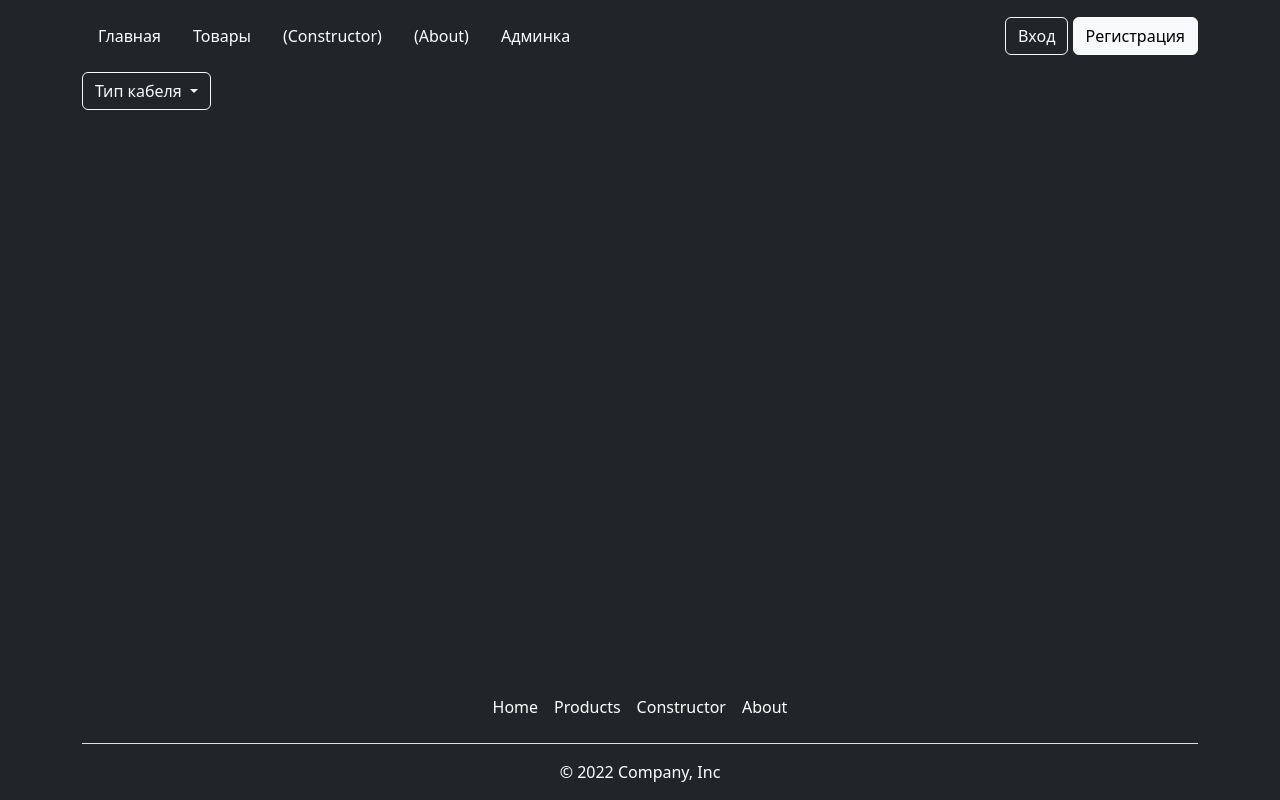
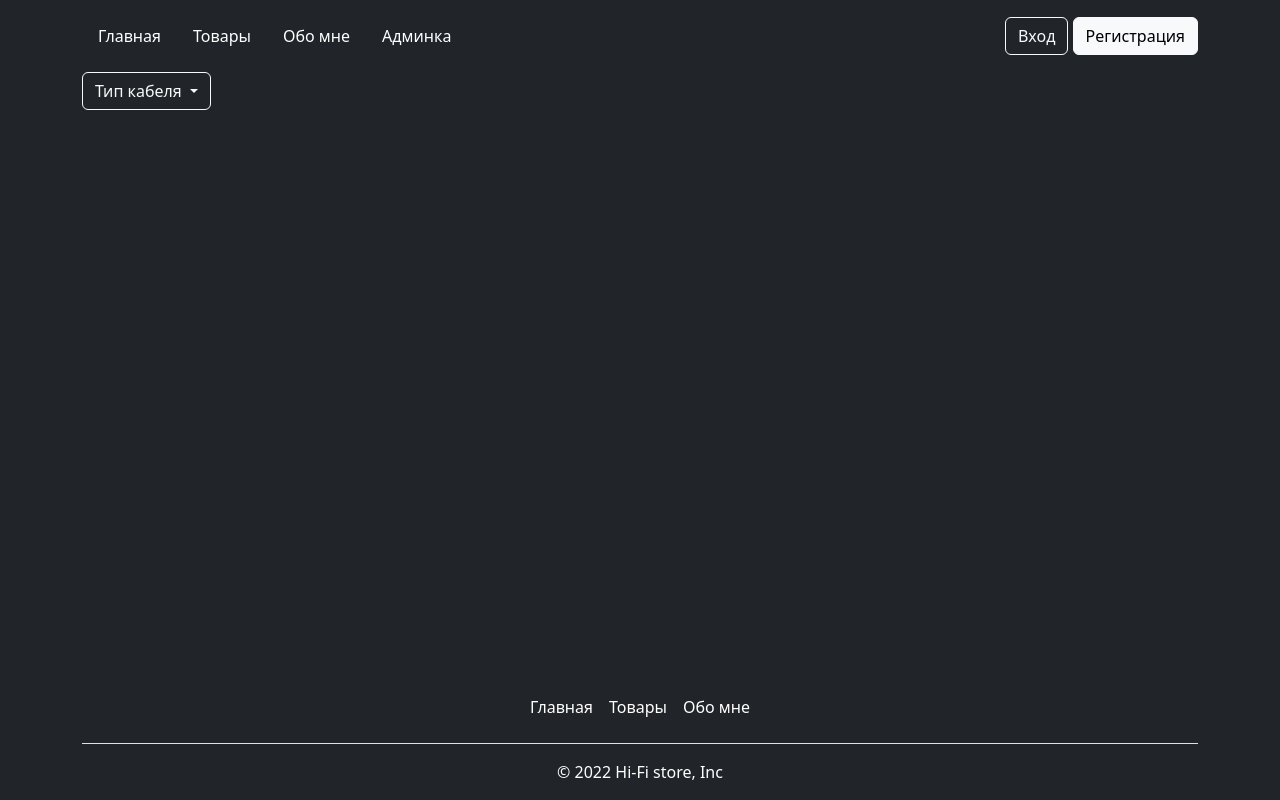
Before and after one commit to BreachAndHole/audio-store-django, a Django app: page /cables/ in a window 1280 px wide. Run offline with Django 4.2, Linux system fonts and the light colour scheme; data that the repository does not hold is empty.

Commit message:
about page template added

```diff
--- a/cables_shop/shop/templates/shop/base.html
+++ b/cables_shop/shop/templates/shop/base.html
@@ -2,11 +2,13 @@
 <html lang="ru">
 
 <head>
+    {% load static %}
     <meta charset="UTF-8">
     <title>{{ title }}</title>
-    <link href="https://cdn.jsdelivr.net/npm/bootstrap@5.2.0-beta1/dist/css/bootstrap.min.css" rel="stylesheet"
-          integrity="sha384-0evHe/X+R7YkIZDRvuzKMRqM+OrBnVFBL6DOitfPri4tjfHxaWutUpFmBp4vmVor" crossorigin="anonymous">
-    {% load static %}
+    <link href="https://cdn.jsdelivr.net/npm/bootstrap@5.2.0-beta1/dist/css/bootstrap.min.css"
+          rel="stylesheet"
+          integrity="sha384-0evHe/X+R7YkIZDRvuzKMRqM+OrBnVFBL6DOitfPri4tjfHxaWutUpFmBp4vmVor"
+          crossorigin="anonymous">
     <script type="text/javascript">
         function getToken(name) {
             var cookieValue = null;
@@ -23,6 +25,8 @@
             return cookieValue
         }
         var csrftoken = getToken('csrftoken');
+
+
     </script>
 </head>
 
@@ -31,17 +35,21 @@
     <div class="container">
         <div class="d-flex flex-wrap align-items-center justify-content-center justify-content-lg-start">
             <ul class="nav col-12 col-lg-auto me-lg-auto mb-2 justify-content-center mb-md-0">
-                <li><a href="{% url 'home_page' %}" class="nav-link text-white">Главная</a></li>
-                <li><a href="{% url 'all_cables_page' %}" class="nav-link text-white">Товары</a></li>
-                <li><a href="#" class="nav-link text-white">(Constructor)</a></li>
-                <li><a href="#" class="nav-link text-white">(About)</a></li>
-                <li><a href="/admin" class="nav-link text-white" target="_blank">Админка</a></li>
+                <li><a href="{% url 'home_page' %}"
+                       class="nav-link text-white">Главная</a></li>
+                <li><a href="{% url 'all_cables_page' %}" class="nav-link text-white">Товары</a>
+                </li>
+                <li><a href="{% url 'about_page' %}" class="nav-link text-white">Обо
+                    мне</a></li>
+                <li><a href="/admin" class="nav-link text-white"
+                       target="_blank">Админка</a></li>
             </ul>
             <div class="text-end">
                 {% if user.is_authenticated %}
                 {% with cart_total=cart_items_total %}
                 {% if cart_total and request.path != '/cart/checkout/' %}
-                            <button class="badge bg-white text-dark rounded-pill border-0 mx-2" id="CartItemsTotalIndicator"
+                <button class="badge bg-white text-dark rounded-pill border-0 mx-2"
+                        id="CartItemsTotalIndicator"
                         value="{{ cart_items_total }}">
                     {{ cart_total }}
                 </button>
@@ -49,10 +57,13 @@
                 {% endif %}
                 {% endwith %}
 
-                    <a href="{% url 'user_logout_page' %}" class="btn btn-bg-dark btn-outline-light">Выйти</a>
-                    <a href="{% url 'user_profile_page' %}" class="btn btn-light">Личный кабинет</a>
+                <a href="{% url 'user_logout_page' %}"
+                   class="btn btn-bg-dark btn-outline-light">Выйти</a>
+                <a href="{% url 'user_profile_page' %}" class="btn btn-light">Личный
+                    кабинет</a>
                 {% else %}
-                    <a href="{% url 'user_login_page' %}" class="btn btn-bg-dark btn-outline-light">Вход</a>
+                <a href="{% url 'user_login_page' %}"
+                   class="btn btn-bg-dark btn-outline-light">Вход</a>
                 <a href="{% url 'user_registration_page' %}" class="btn btn-light">Регистрация</a>
                 {% endif %}
             </div>
@@ -67,13 +78,15 @@
 <div class="container bg-dark mt-auto">
     <footer>
         <ul class="nav justify-content-center border-bottom pb-3 mb-3">
-            <li class="nav-item"><a href="{% url 'home_page' %}" class="nav-link px-2 text-white">Home</a></li>
-            <li class="nav-item"><a href="{% url 'all_cables_page' %}" class="nav-link px-2 text-white">Products</a>
+            <li class="nav-item"><a href="{% url 'home_page' %}"
+                                    class="nav-link px-2 text-white">Главная</a></li>
+            <li class="nav-item"><a href="{% url 'all_cables_page' %}"
+                                    class="nav-link px-2 text-white">Товары</a>
             </li>
-            <li class="nav-item"><a href="#" class="nav-link px-2 text-white">Constructor</a></li>
-            <li class="nav-item"><a href="#" class="nav-link px-2 text-white">About</a></li>
+            <li class="nav-item"><a href="{% url 'about_page' %}"
+                                    class="nav-link px-2 text-white">Обо мне</a></li>
         </ul>
-        <p class="text-center text-white">© 2022 Company, Inc</p>
+        <p class="text-center text-white">© 2022 Hi-Fi store, Inc</p>
     </footer>
 </div>
 <script src="https://cdn.jsdelivr.net/npm/@popperjs/core@2.11.5/dist/umd/popper.min.js"
--- a/cables_shop/shop/urls.py
+++ b/cables_shop/shop/urls.py
@@ -14,4 +14,5 @@ urlpatterns = [
     path('cart/checkout/', views.checkout, name='checkout_page'),
     path('updateCart/', views.update_cart, name='update_cart_page'),
     path('user/order/<int:order_pk>', views.order_information, name='order_info_page'),
+    path('about/', views.AboutPageView.as_view(), name='about_page'),
 ]
--- a/cables_shop/shop/views.py
+++ b/cables_shop/shop/views.py
@@ -1,6 +1,6 @@
 from django.http import HttpRequest, JsonResponse
 from django.shortcuts import get_object_or_404, render, redirect
-from django.views.generic import list, detail
+from django.views.generic import TemplateView, list, detail
 from django.contrib import messages
 from django.contrib.auth import authenticate, login, logout
 from django.contrib.auth.mixins import LoginRequiredMixin
@@ -196,3 +196,12 @@ def order_information(request: HttpRequest, order_pk: int):
         'order': order,
     }
     return render(request, 'shop/order_info.html', contex)
+
+
+class AboutPageView(TemplateView):
+    template_name = 'shop/about.html'
+
+    def get_context_data(self, **kwargs):
+        context = super().get_context_data(**kwargs)
+        context['title'] = 'Обо мне'
+        return context
```
Also changed, not shown: cables_shop/shop/templates/shop/about.html (added, +10 -0 lines). Lines whose indentation alone changed are shown as unchanged.
